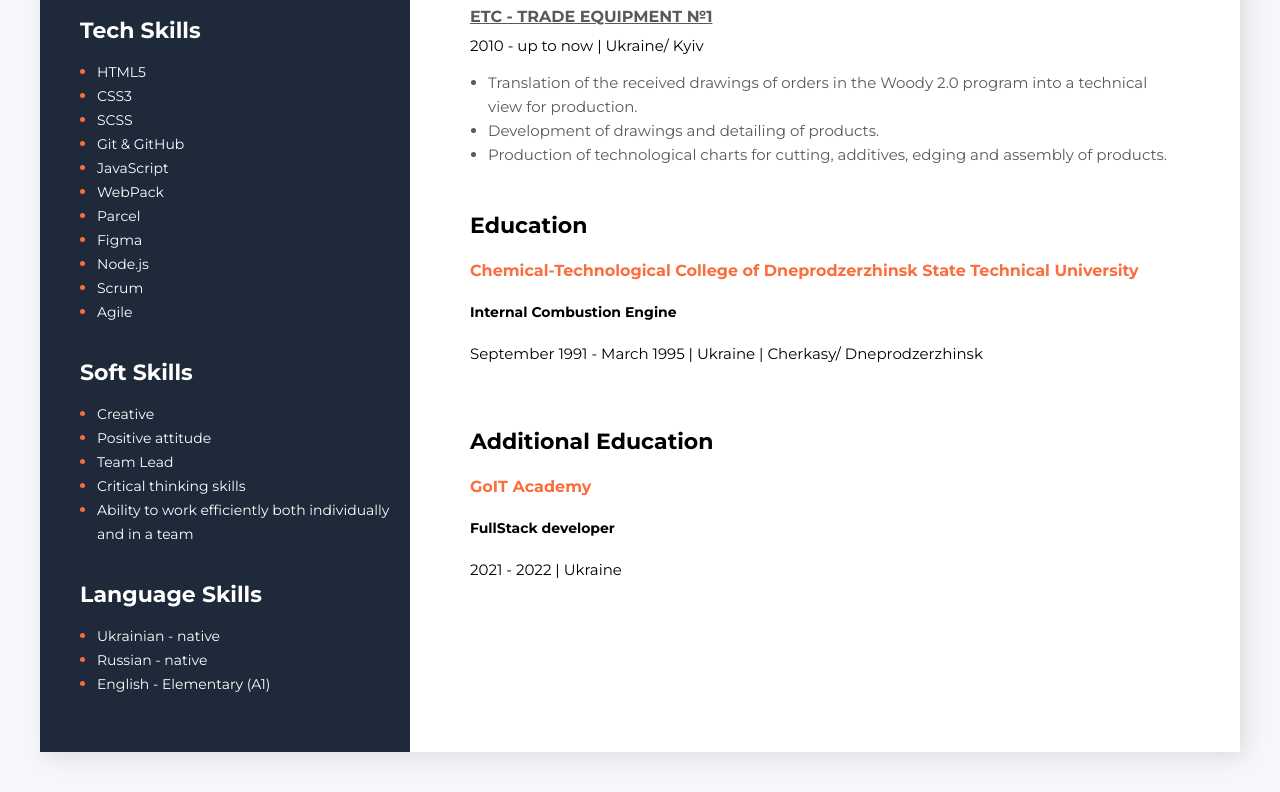
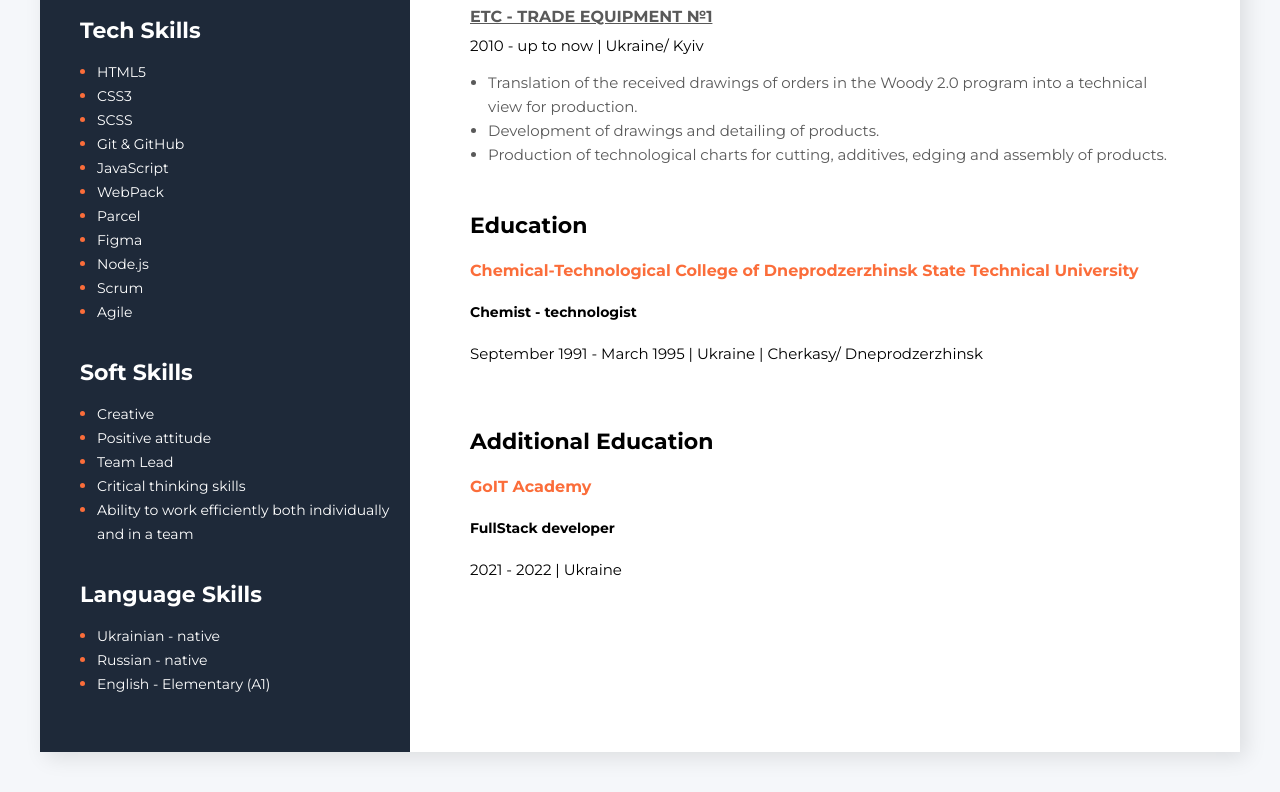
Before and after one commit to vitasika/My_resume, a plain HTML site: page index.html in a window 1280 px wide. Shown: the part 743-1535 px from the top of the page. Drawn offline with Linux system fonts and the light colour scheme.

Commit message:
изменил специальность

```diff
--- a/index.html
+++ b/index.html
@@ -113,7 +113,7 @@
                 <h4 class="my-experience-university">
                     Chemical-Technological College of Dneprodzerzhinsk State Technical University
                 </h4>
-                <h5 class="my-experience-faculty">Internal Combustion Engine</h5>
+                <h5 class="my-experience-faculty">Chemist - technologist</h5>
                 <p class="my-work-experience-period">
                     September 1991 - March 1995
                     <span class="my-work-experience-divider">|</span> Ukraine | Cherkasy/ Dneprodzerzhinsk
```
